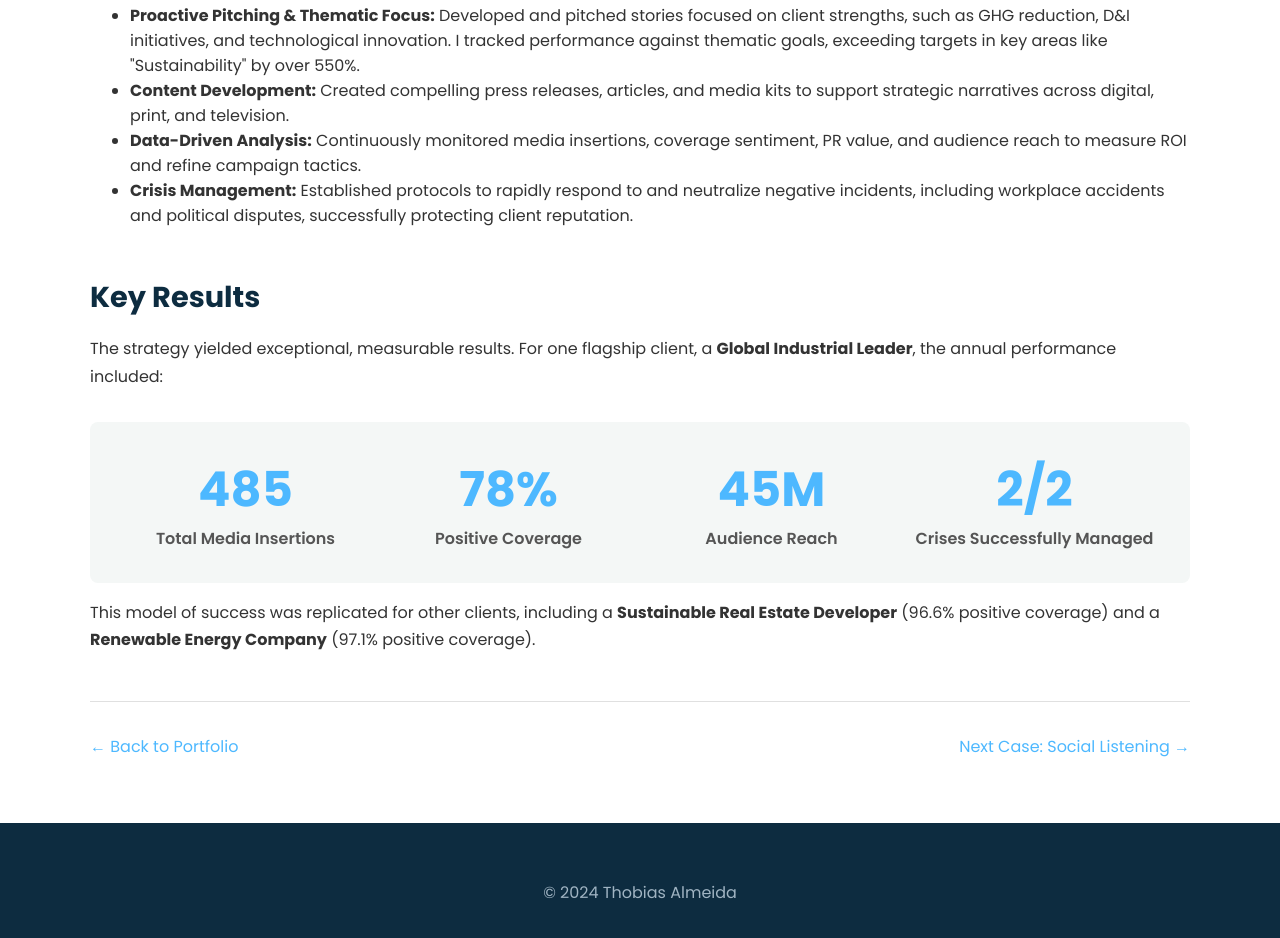
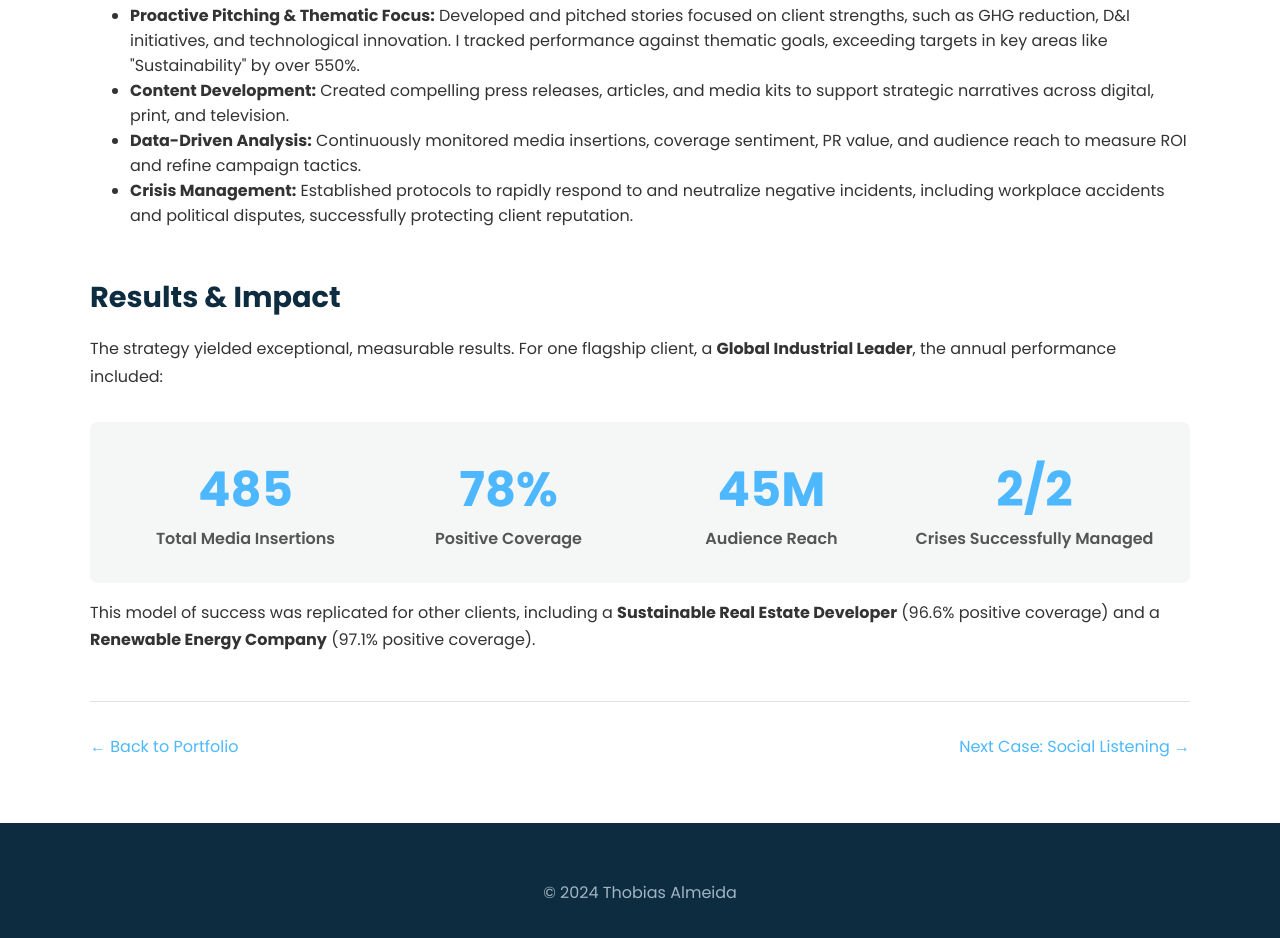
Before and after one commit to Thobiaslda/thobiasalmeida.github.io, a plain HTML site: page case-study-pr-report.html in a window 1280 px wide. Shown: the part 1568-2506 px from the top of the page. Drawn offline with Linux system fonts and the light colour scheme.

Commit message:
Update case-study-pr-report.html

```diff
--- a/case-study-pr-report.html
+++ b/case-study-pr-report.html
@@ -43,7 +43,7 @@
             </div>
 
             <div class="case-section">
-                <h2>Key Results</h2>
+                <h2>Results & Impact</h2>
                 <p>The strategy yielded exceptional, measurable results. For one flagship client, a <strong>Global Industrial Leader</strong>, the annual performance included:</p>
 
                 <div class="stats-grid">
```
